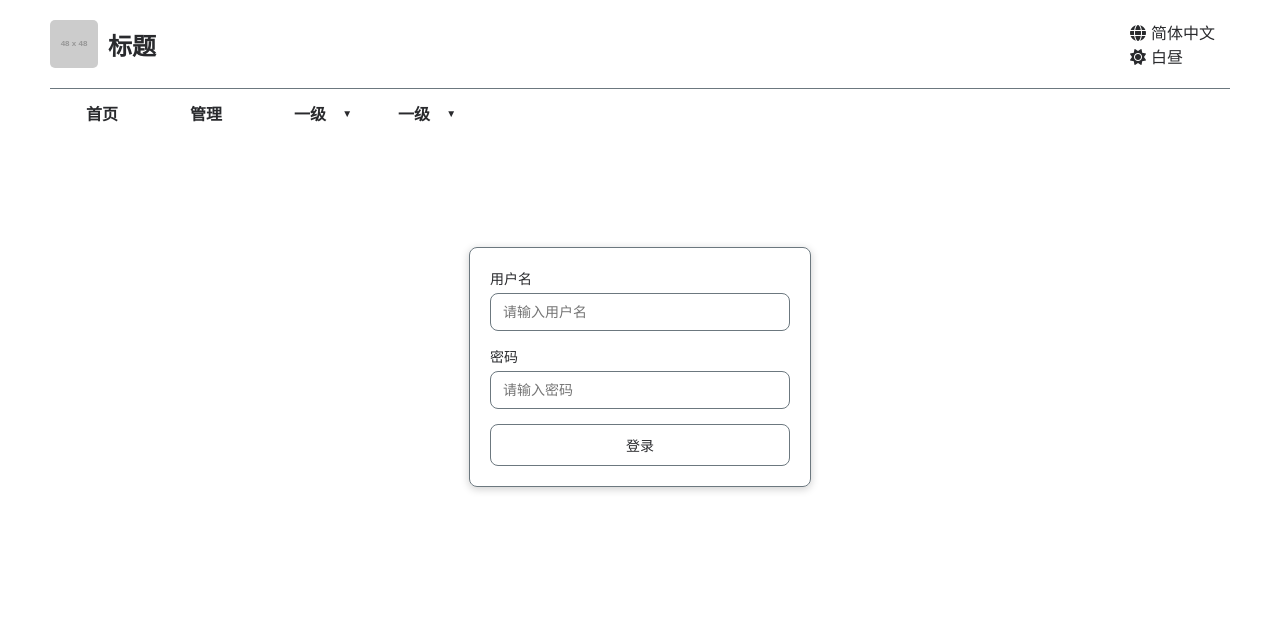
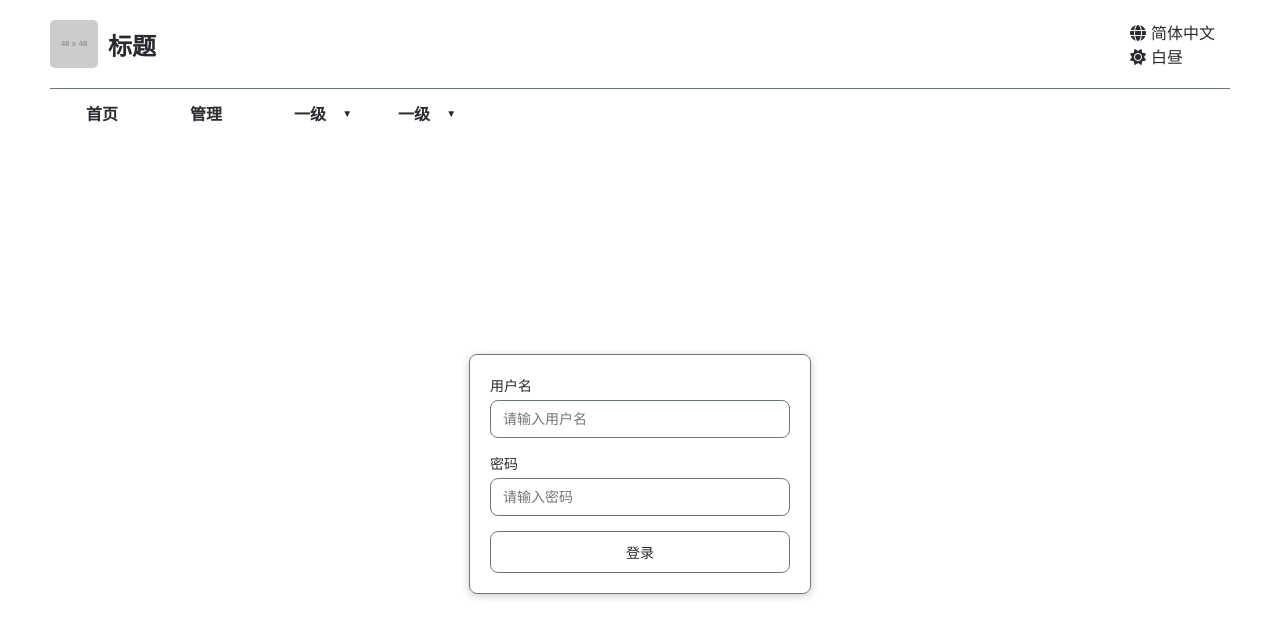
Before and after one commit to Erhai-lake/uncle_first, a Vue app: page /#/login in a window 1280 px wide. Shown: the top 638 px of the page. Built offline with nearby package versions, Linux system fonts and the light colour scheme.

Commit message:
feat(ui):优化登录页面布局和样式
- 调整登录页容器居中显示
- 更新应用根组件结构并添加网格布局- 设置页面滚动条样式及尺寸控制
- 移除临时 alert 提示函数- 重构表单容器结构增强可维护性

```diff
--- a/src/App.vue
+++ b/src/App.vue
@@ -8,14 +8,28 @@ Theme.applyTheme(Theme.getTheme())
 </script>
 
 <template>
-    <navigation-bar/>
-    <div class="router">
-      <router-view/>
-    </div>
+	<div class="app">
+		<navigation-bar/>
+		<div class="router">
+			<router-view/>
+		</div>
+	</div>
 </template>
 
-<style scoped>
-.router{
-  padding: 0 50px;
+<style scoped lang="less">
+.app {
+	width: 100%;
+	height: 100vh;
+	display: grid;
+	grid-template-rows: auto 1fr;
+	overflow: auto;
+}
+
+.router {
+	padding: 0 50px;
+	box-sizing: border-box;
+	width: 100%;
+	height: 100%;
+	overflow: auto;
 }
 </style>
--- a/src/views/login.vue
+++ b/src/views/login.vue
@@ -12,11 +12,11 @@ const password = ref("")
  */
 const login = () => {
 	console.log("尝试登录:", username.value, password.value)
-	alert("暂时没有功能哦 ~")
 }
 </script>
 
 <template>
+	<div class="login">
 		<div class="login-container">
 			<div class="form-item">
 				<label>{{ $t("login.username") }}</label>
@@ -28,12 +28,20 @@ const login = () => {
 			</div>
 			<el-button @click="login">{{ $t("login.login") }}</el-button>
 		</div>
+	</div>
 </template>
 
 <style lang="less" scoped>
+.login {
+	width: 100%;
+	height: 100%;
+	display: flex;
+	justify-content: center;
+	align-items: center;
+}
+
 .login-container {
 	padding: 20px;
-	margin: 100px auto;
 	width: 300px;
 	border: 1px solid var(--border-color);
 	border-radius: 8px;
```
Lines whose indentation alone changed are shown as unchanged.
